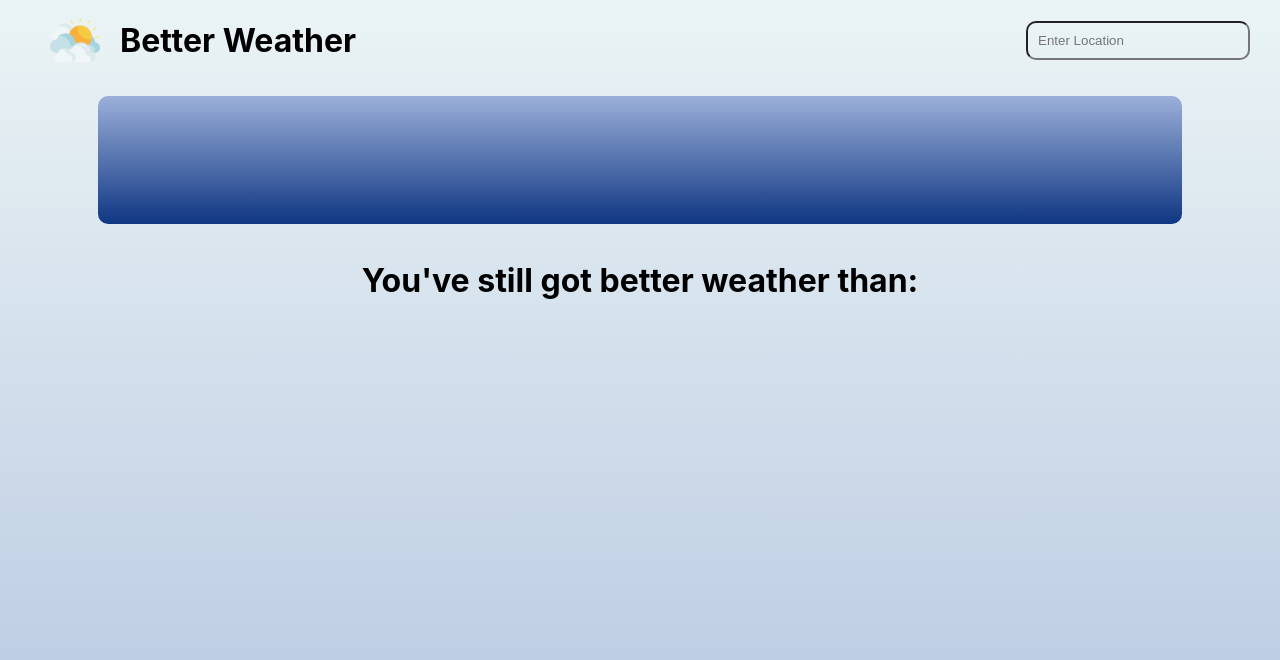
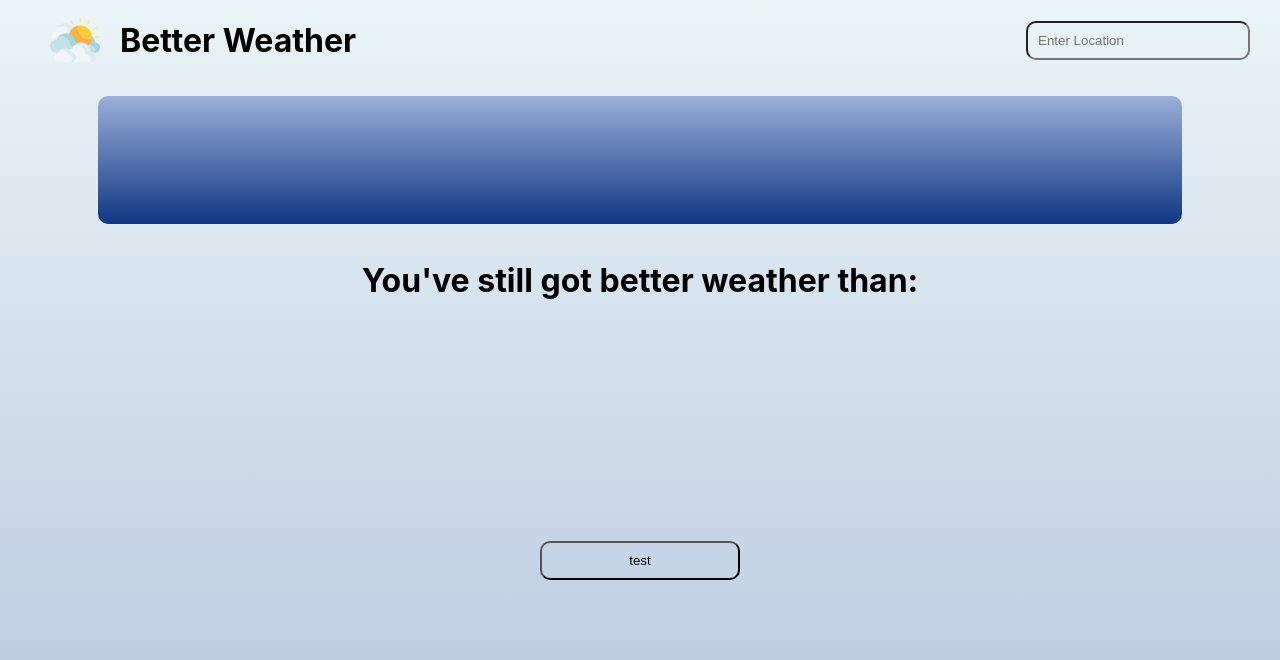
Before and after one commit to MartinH147/betterWeather, a React (Create React App) app: page / in a window 1280 px wide. Shown: the top 660 px of the page. Built offline with nearby package versions, Linux system fonts and the light colour scheme.

Commit message:
api call for generate weather function doesn't work

```diff
--- a/src/App.js
+++ b/src/App.js
@@ -5,6 +5,12 @@ import './App.css';
 
 import React, { useState } from 'react';
 import axios from 'axios';
+
+function Weather(props) {
+  return <>
+    <br></br> <p>{props.city}</p>
+  </>
+}
 
 function App() {
   const cities = ['Melbourne',
@@ -327,6 +333,7 @@ function App() {
 
   const [data, setData] = useState({});
   const [location, setLocation] = useState('');
+  const [weather1, setWeather1] = useState({});
 
   const url = `https://api.openweathermap.org/data/2.5/weather?q=${location}&appid=bc33f02bf9c4eb2cebae8666c641e2b2`
 
@@ -337,6 +344,17 @@ function App() {
         console.log(response.data)
       })
     }
+  }
+
+  const generateWeather = () => {
+    let i = Math.floor(Math.random() * 317)
+    let city = cities[i]
+    console.log(city)
+    setLocation(String(city))
+    axios.get(url).then((response) => {
+      setWeather1(response.data)
+      console.log(response.data)
+    })
   }
 
   return (
@@ -372,7 +390,12 @@ function App() {
         <h1>You've still got better weather than:</h1>
       </div>
       <div className='generatedDiv'>
-
+        <input
+        onClick={generateWeather}
+        value='test'
+        type='submit'
+        />
+        <Weather city={location} />
       </div>
     </div>
   );
```
